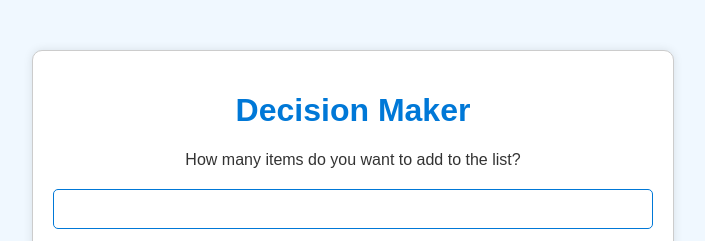
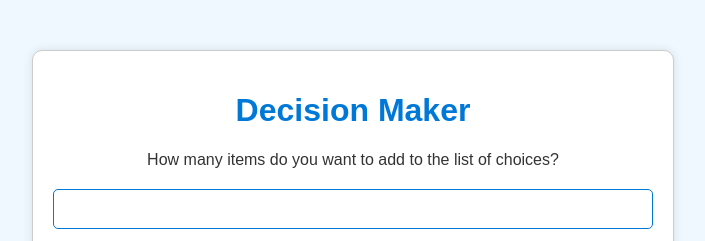
Before and after one commit to Benf1132/DecisionMaker, a plain HTML site: page index.html in a window 1280 px wide. Shown: the top 241 px of the page, without its empty margins (287-992 px from the left). Drawn offline with Linux system fonts and the light colour scheme.

Commit message:
Update index.html

```diff
--- a/index.html
+++ b/index.html
@@ -10,7 +10,7 @@
     <div class="container">
         <h1>Decision Maker</h1>
         <div id="start-screen">
-            <label for="itemCount">How many items do you want to add to the list?</label>
+            <label for="itemCount">How many items do you want to add to the list of choices?</label>
             <input type="number" id="itemCount" min="1">
             <button id="generateInputs">Generate Inputs</button>
         </div>
```
